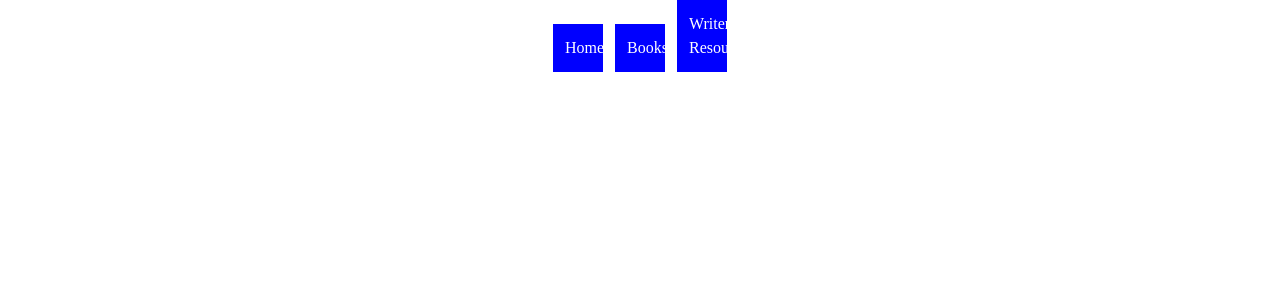
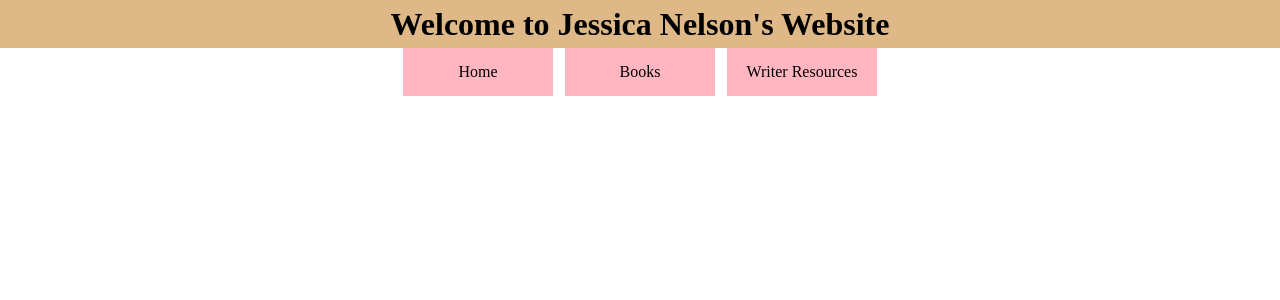
Before and after one commit to yahwehschica7/j-nelson-website, a React (Create React App) app: page /books in a window 1280 px wide. Shown: the top 300 px of the page. Built offline with nearby package versions, Linux system fonts and the light colour scheme.

Commit message:
changed navbar coloring

```diff
--- a/src/NavBar.jsx
+++ b/src/NavBar.jsx
@@ -3,25 +3,22 @@ import { NavLink } from 'react-router-dom';
 
 const linkStyles = {
   display: "inline-block",
-  width: "50px",
+  width: "150px",
   padding: "12px",
   margin: "0 6px 6px",
-  background: "blue",
+  background: "lightpink",
   textDecoration: "none",
-  color: "white",
+  color: "black",
 };
 
-/* define the NavBar component */
 function NavBar() {
   return (
     <div>
+      <h1 style={{backgroundColor: "burlywood"}}>Welcome to Jessica Nelson's Website</h1>
       <NavLink
         to="/"
-        /* set exact so it knows to only set activeStyle when route is deeply equal to link */
         exact
-        /* add styling to Navlink */
         style={linkStyles}
-        /* add prop for activeStyle */
         activeStyle={{
           background: "darkblue",
         }}
@@ -52,16 +49,6 @@ function NavBar() {
   );
 }
 
-// const NavBar = () => {
-//   return (
-//     <div>
-//       <h1>Welcome to Jessica Nelson's Website</h1>
-//         <h2>All Book Lovers Welcome</h2>
-//         <button>Home</button>
-//         <button>Books</button>
-//         <button>Writer Resources</button>
-//     </div>
-//   )
-// }
+
 
 export default NavBar
```
